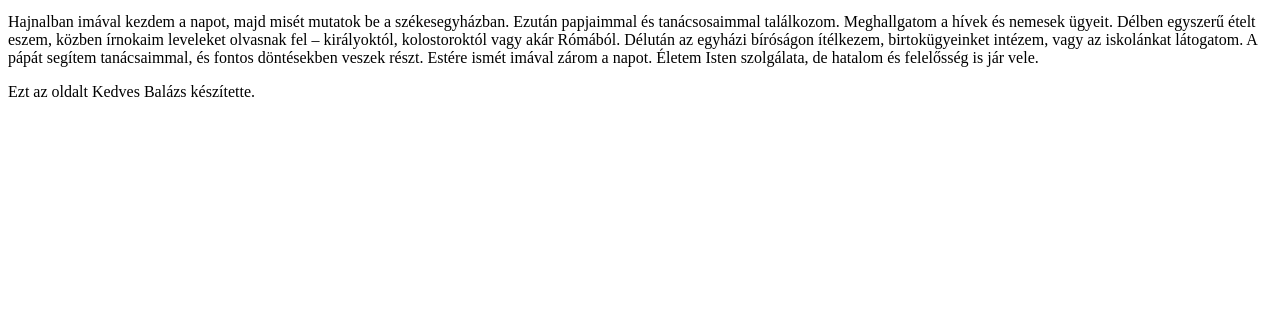
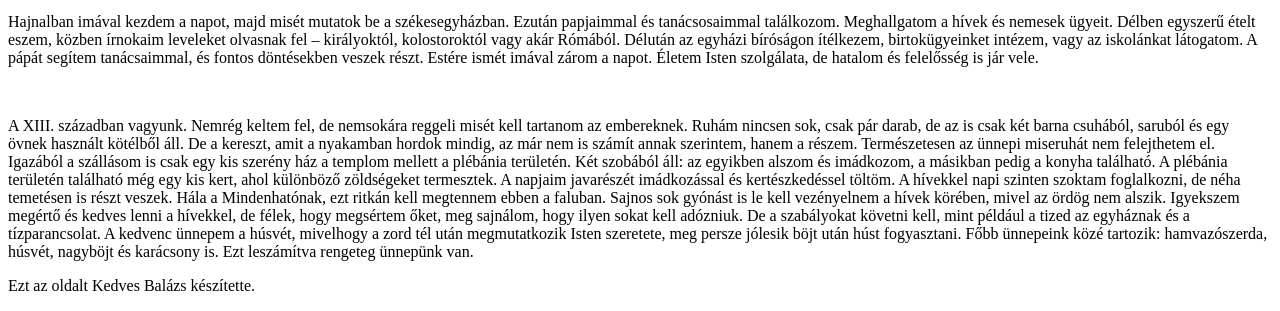
Before and after one commit to KBalazs52/kozepkor_csoportmunka, a plain HTML site: page index.html in a window 1280 px wide. Shown: the part 506-817 px from the top of the page. Drawn offline with Linux system fonts and the light colour scheme.

Commit message:
Képek + html kép javítás

```diff
--- a/index.html
+++ b/index.html
@@ -21,7 +21,7 @@
         <h2>Püspök (bíboros)</h2>
         <div id="puspok">
           <img
-            src="kepek/Balázs/Gemini_Generated_Image_pf8zqwpf8zqwpf8z.png"
+            src="kepek/Balázs/püspöki_elet.png"
             alt="Püspök/Bíboros"
           />
           <p>
@@ -41,7 +41,31 @@
           </p>
         </div>
         <div id="plebanos">
-
+          <img src="" alt="">
+          <p>
+            A XIII. században vagyunk. Nemrég keltem fel, de nemsokára reggeli
+            misét kell tartanom az embereknek. Ruhám nincsen sok, csak pár
+            darab, de az is csak két barna csuhából, saruból és egy övnek
+            használt kötélből áll. De a kereszt, amit a nyakamban hordok mindig,
+            az már nem is számít annak szerintem, hanem a részem. Természetesen
+            az ünnepi miseruhát nem felejthetem el. Igazából a szállásom is csak
+            egy kis szerény ház a templom mellett a plébánia területén. Két
+            szobából áll: az egyikben alszom és imádkozom, a másikban pedig a
+            konyha található. A plébánia területén található még egy kis kert,
+            ahol különböző zöldségeket termesztek. A napjaim javarészét
+            imádkozással és kertészkedéssel töltöm. A hívekkel napi szinten
+            szoktam foglalkozni, de néha temetésen is részt veszek. Hála a
+            Mindenhatónak, ezt ritkán kell megtennem ebben a faluban. Sajnos sok
+            gyónást is le kell vezényelnem a hívek körében, mivel az ördög nem
+            alszik. Igyekszem megértő és kedves lenni a hívekkel, de félek, hogy
+            megsértem őket, meg sajnálom, hogy ilyen sokat kell adózniuk. De a
+            szabályokat követni kell, mint például a tized az egyháznak és a
+            tízparancsolat. A kedvenc ünnepem a húsvét, mivelhogy a zord tél
+            után megmutatkozik Isten szeretete, meg persze jólesik böjt után
+            húst fogyasztani. Főbb ünnepeink közé tartozik: hamvazószerda,
+            húsvét, nagyböjt és karácsony is. Ezt leszámítva rengeteg ünnepünk
+            van.
+          </p>
         </div>
       </article>
       <footer>
```
Also changed, not shown: 2 other files.
